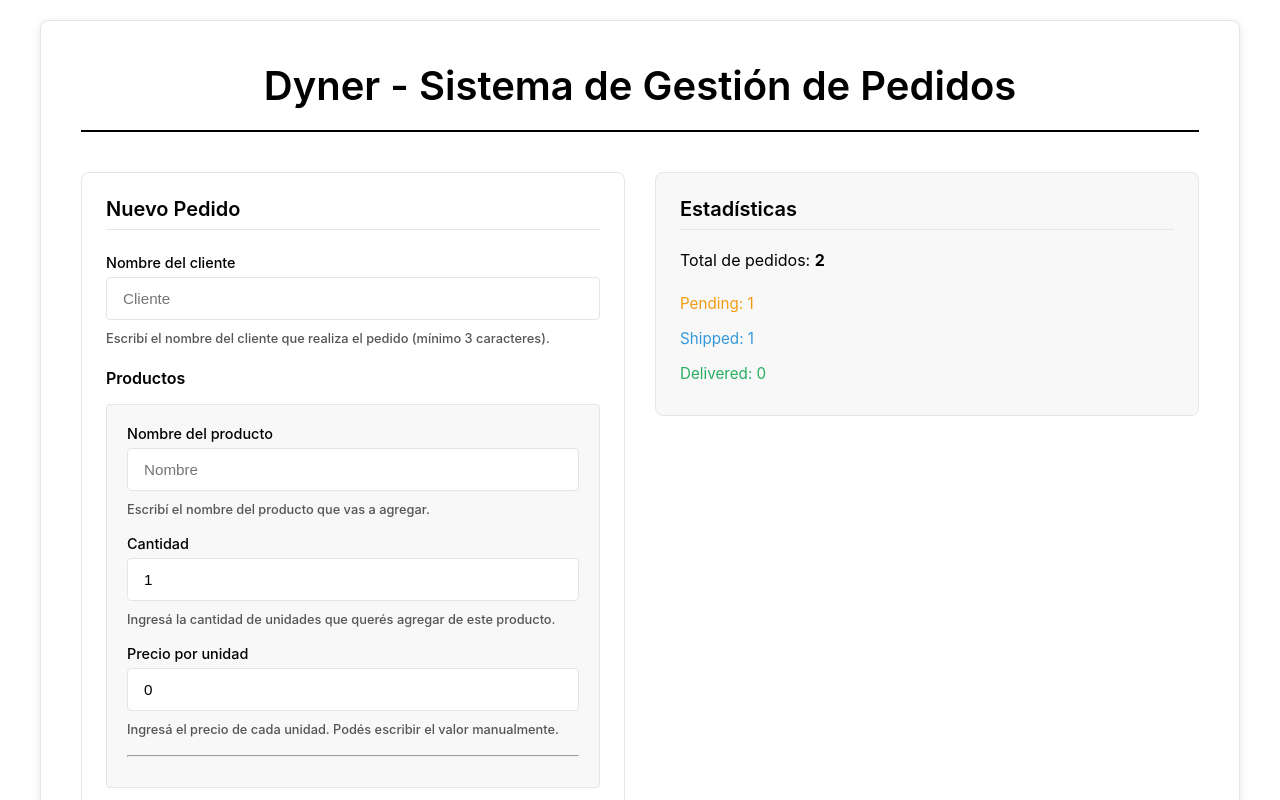
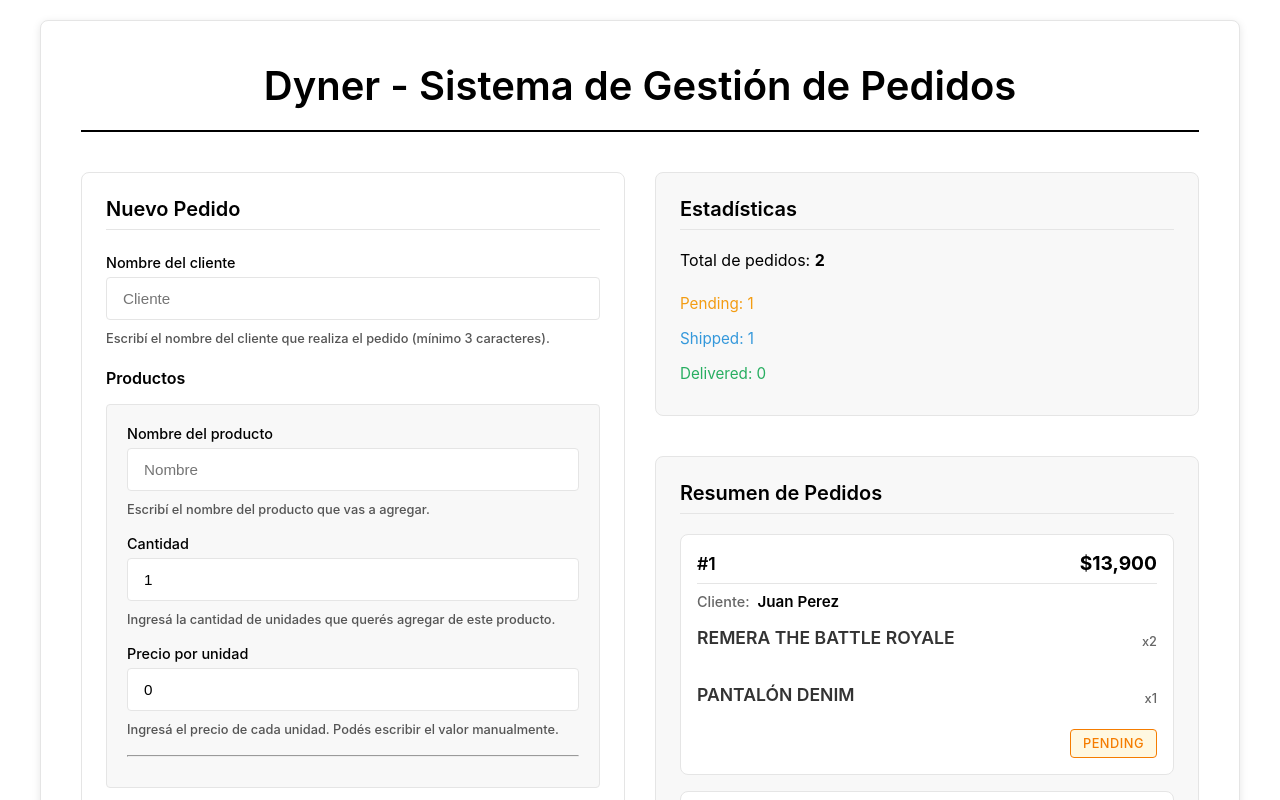
Before and after one commit to iachuDyner/TP5-Gestion-de-pedidos---Dyner---Suez, a React (Vite) app: page / in a window 1280 px wide. Shown: the top 800 px of the page. Built offline with nearby package versions, Linux system fonts and the light colour scheme.

Commit message:
cambios por terminar

```diff
--- a/src/components/Dashboard.jsx
+++ b/src/components/Dashboard.jsx
@@ -3,6 +3,7 @@
 import OrderList from "./OrderList";
 import OrderFilter from "./OrderFilter";
 import OrderStats from "./OrderStats";
+import OrderSummary from "./OrderSummary";
 import OrderForm from "./OrderForm";
 import React from "react";
 export default function Dashboard() {
@@ -21,7 +22,10 @@
     <>
       <div className="flex-row">
         <OrderForm addOrder={addOrder} />
-        <OrderStats orders={orders} />
+        <div className="stats-column">
+          <OrderStats orders={orders} />
+          <OrderSummary orders={orders} />
+        </div>
       </div>
       <OrderFilter status={status} setStatus={setStatus} />
       <div className="order-list">
--- /dev/null
+++ b/src/components/OrderSummary.jsx
@@ -0,0 +1,42 @@
+import React from "react";
+
+export default function OrderSummary({ orders }) {
+  // Calcular total de cada pedido
+  const ordersWithTotals = orders.map(order => {
+    const total = order.products.reduce((sum, product) => sum + (product.price * product.quantity), 0);
+    return { ...order, total };
+  });
+
+  return (
+    <div className="orders-summary">
+      <h4>Resumen de Pedidos</h4>
+      <div className="summary-grid">
+        {ordersWithTotals.map(order => (
+          <div key={order.id} className="summary-card">
+            <div className="order-header">
+              <span className="order-code">#{order.id}</span>
+              <span className="order-total">${order.total.toLocaleString()}</span>
+            </div>
+            <div className="order-customer">
+              <span className="customer-label">Cliente:</span>
+              <span className="customer-name">{order.customer}</span>
+            </div>
+            <div className="order-products">
+              {order.products.map((product, idx) => (
+                <div key={idx} className="product-summary">
+                  <span className="product-name">{product.name}</span>
+                  <span className="product-quantity">x{product.quantity}</span>
+                </div>
+              ))}
+            </div>
+            <div className="order-status">
+              <span className={`status-badge status-${order.status}`}>
+                {order.status.charAt(0).toUpperCase() + order.status.slice(1)}
+              </span>
+            </div>
+          </div>
+        ))}
+      </div>
+    </div>
+  );
+}
--- a/src/index.css
+++ b/src/index.css
@@ -44,6 +44,12 @@
   gap: 30px;
   align-items: start;
   margin-bottom: 40px;
+}
+
+.stats-column {
+  display: flex;
+  flex-direction: column;
+  gap: 20px;
 }
 
 .order-list {
@@ -180,6 +186,110 @@
   padding: 8px 0;
   font-size: 0.95rem;
   color: #000000;
+}
+
+.orders-summary {
+  background: #f8f8f8;
+  color: #000000;
+  border-radius: 8px;
+  padding: 24px;
+  border: 1px solid #e5e5e5;
+  margin-top: 20px;
+}
+
+.orders-summary h4 {
+  color: #000000;
+  margin-bottom: 20px;
+  font-size: 1.25rem;
+  border-bottom: 1px solid #e5e5e5;
+  padding-bottom: 8px;
+}
+
+.summary-grid {
+  display: grid;
+  grid-template-columns: repeat(auto-fit, minmax(280px, 1fr));
+  gap: 16px;
+}
+
+.summary-card {
+  background: #ffffff;
+  border: 1px solid #e5e5e5;
+  border-radius: 8px;
+  padding: 16px;
+  transition: all 0.2s ease;
+}
+
+.summary-card:hover {
+  box-shadow: 0 2px 8px rgba(0, 0, 0, 0.1);
+}
+
+.order-header {
+  display: flex;
+  justify-content: space-between;
+  align-items: center;
+  margin-bottom: 8px;
+  padding-bottom: 8px;
+  border-bottom: 1px solid #e5e5e5;
+}
+
+.order-code {
+  font-weight: 600;
+  color: #000000;
+  font-size: 1.1rem;
+}
+
+.order-total {
+  font-weight: 700;
+  color: #000000;
+  font-size: 1.2rem;
+}
+
+.order-customer {
+  display: flex;
+  align-items: center;
+  gap: 8px;
+  margin-bottom: 12px;
+}
+
+.customer-label {
+  color: #666666;
+  font-size: 0.9rem;
+  font-weight: 500;
+}
+
+.customer-name {
+  color: #000000;
+  font-weight: 600;
+  font-size: 0.95rem;
+}
+
+.order-products {
+  margin-bottom: 12px;
+}
+
+.product-summary {
+  display: flex;
+  justify-content: space-between;
+  align-items: center;
+  padding: 4px 0;
+  font-size: 0.9rem;
+}
+
+.product-name {
+  color: #333333;
+  flex: 1;
+  margin-right: 8px;
+}
+
+.product-quantity {
+  color: #666666;
+  font-weight: 500;
+  font-size: 0.8rem;
+}
+
+.order-status {
+  display: flex;
+  justify-content: flex-end;
 }
 
 .order-form {
```
